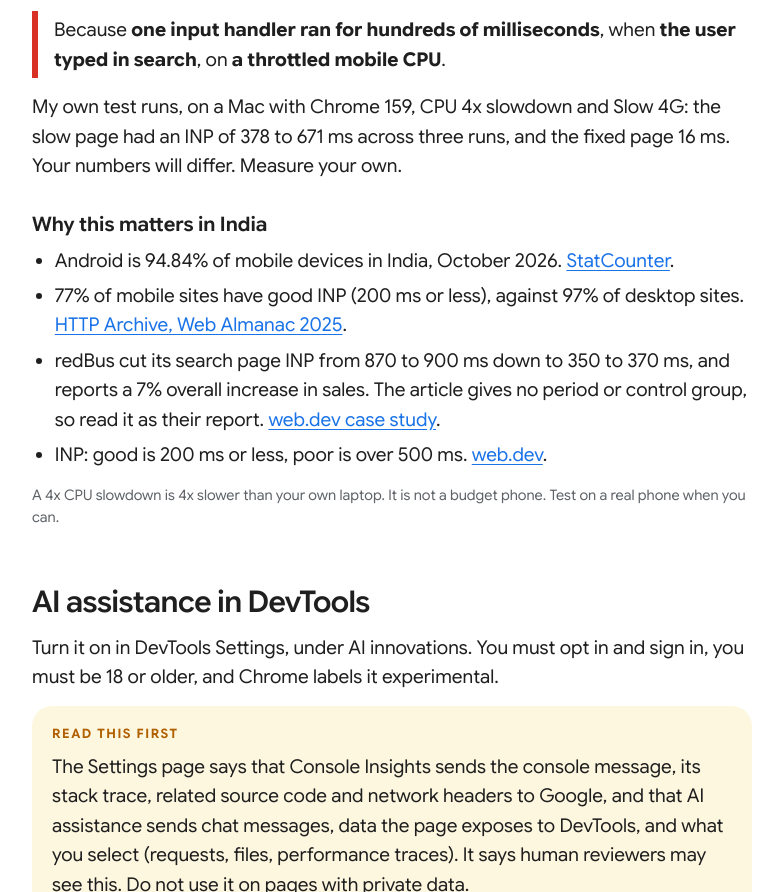
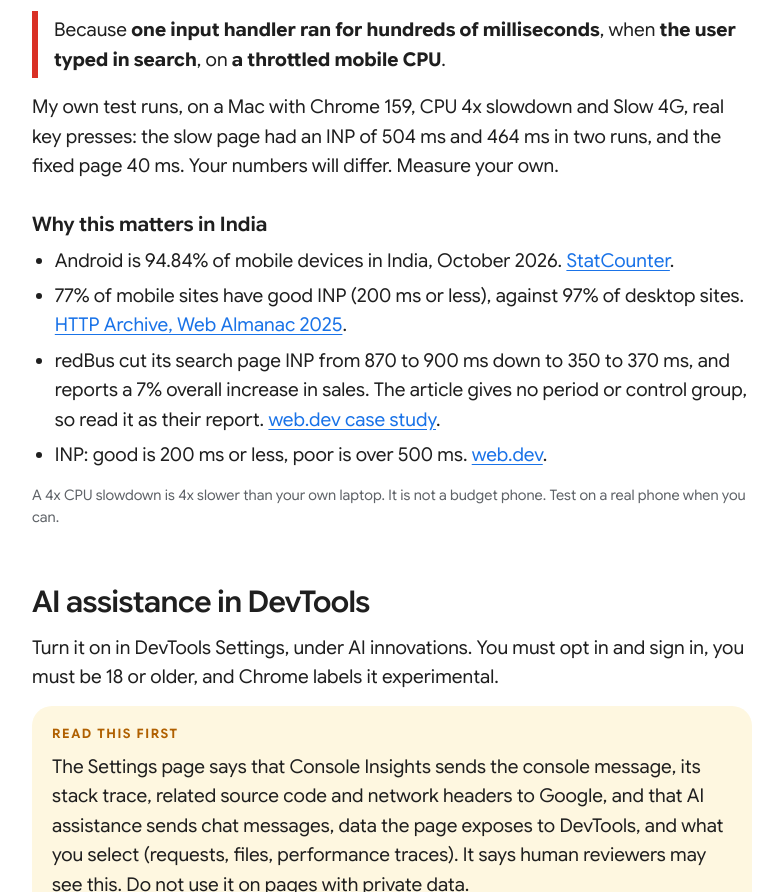
Before and after one commit to ishan-1010/devfest-devtools-demo, a plain HTML site: page talk/index.html in a window 1280 px wide. Shown: the part 3140-4032 px from the top of the page, without its empty margins (248-1031 px from the left). Drawn offline with Linux system fonts and the light colour scheme.

Commit message:
Update INP numbers on the notes page
Co-Authored-By: Claude Sonnet 5.5 <noreply@anthropic.com>

```diff
--- a/talk/index.html
+++ b/talk/index.html
@@ -112,7 +112,7 @@ footer { margin-top: 64px; padding-top: 20px; border-top: 1px solid var(--line);
 </div>
 <pre><span>let timer;</span><span>search.addEventListener('input', () =&gt; {</span><span class="add">  clearTimeout(timer);</span><span class="add">  timer = setTimeout(() =&gt; {</span><span>    const q = search.value.trim().toLowerCase();</span><span>    const hits = filter(q);          // text built once</span><span>    render(hits, hits.length);       // first 50 only</span><span class="add">  }, 150);</span><span>});</span></pre>
 <div class="say r">Because <b>one input handler ran for hundreds of milliseconds</b>, when <b>the user typed in search</b>, on <b>a throttled mobile CPU</b>.</div>
-<p>My own test runs, on a Mac with Chrome 159, CPU 4x slowdown and Slow 4G: the slow page had an INP of 378 to 671 ms across three runs, and the fixed page 16 ms. Your numbers will differ. Measure your own.</p>
+<p>My own test runs, on a Mac with Chrome 159, CPU 4x slowdown and Slow 4G, real key presses: the slow page had an INP of 504 ms and 464 ms in two runs, and the fixed page 40 ms. Your numbers will differ. Measure your own.</p>
 
 <h3 style="margin-top:28px">Why this matters in India</h3>
 <ul>
```
